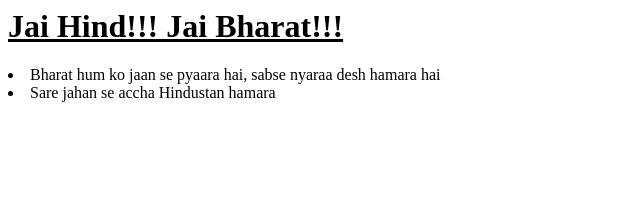
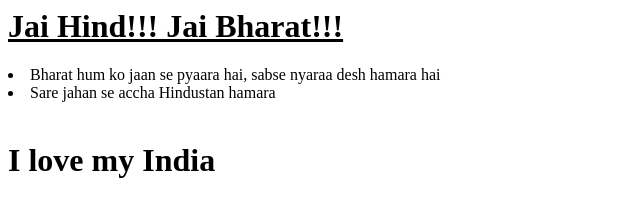
Before and after one commit to RaunakDC/jenkin-multijob, a plain HTML site: page index.html in a window 1280 px wide. Shown: the whole page, without its empty margins (0-640 px from the left). Drawn offline with Linux system fonts and the light colour scheme.

Commit message:
Update index.html

```diff
--- a/index.html
+++ b/index.html
@@ -1,3 +1,6 @@
 <h1><u>Jai Hind!!! Jai Bharat!!!</u></h1>
 <li>Bharat hum ko jaan se pyaara hai, sabse nyaraa desh hamara hai</li>
 <li>Sare jahan se accha Hindustan hamara</li>
+
+<br>
+<h1>I love my India</h1>
```
